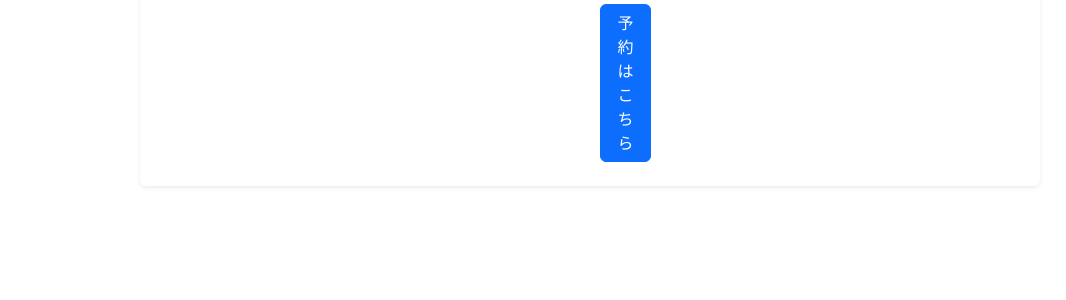
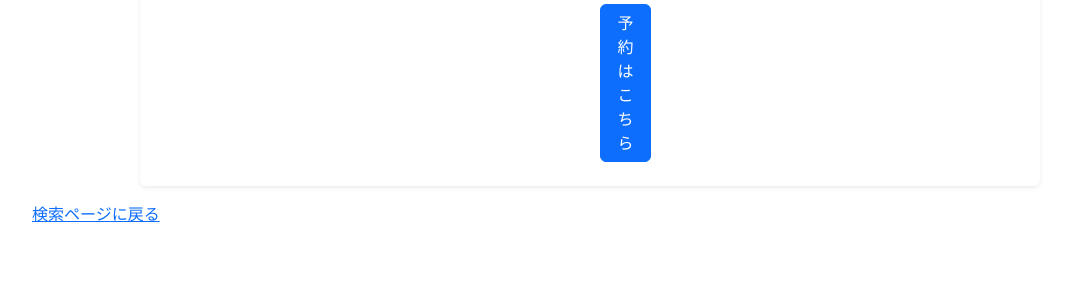
Before and after one commit to Ituki-t/gourmet-search-app, a Django app: page /detail/1/ in a window 1280 px wide. Shown: the part 376-676 px from the top of the page, without its empty margins (50-1116 px from the left). Run offline with Django 5.2, Linux system fonts and the light colour scheme; data that the repository does not hold is empty.

Commit message:
detailからindexへ戻るリンクを設置

```diff
--- a/restaurants/templates/restaurants/detail.html
+++ b/restaurants/templates/restaurants/detail.html
@@ -51,6 +51,12 @@
         </div>
     </div>
 </div>
+<p>
+    <a href="{% url 'index' %}?lat={{ request.GET.lat }}&lng={{ request.GET.lng }}&range={{ request.GET.range }}&keyword={{ request.GET.keyword }}&genre={{ request.GET.genre }}&budget={{ request.GET.budget }}&page={{ request.GET.page }}">
+        検索ページに戻る
+    </a>
+</p>
+
 
 
 </div>
--- a/restaurants/templates/restaurants/index.html
+++ b/restaurants/templates/restaurants/index.html
@@ -50,7 +50,7 @@
 
         <div class="card h-100 shadow-sm">
 
-            <a href="{% url 'detail' restaurant.id %}"
+            <a href="{% url 'detail' restaurant.id %}?lat={{ lat }}&lng={{ lng }}&range={{ range }}&keyword={{ keyword }}&genre={{ genre }}&budget={{ budget }}&page={{ page }}"
                class="text-decoration-none text-dark">
 
                 <img src="{{ restaurant.photo }}"
```
